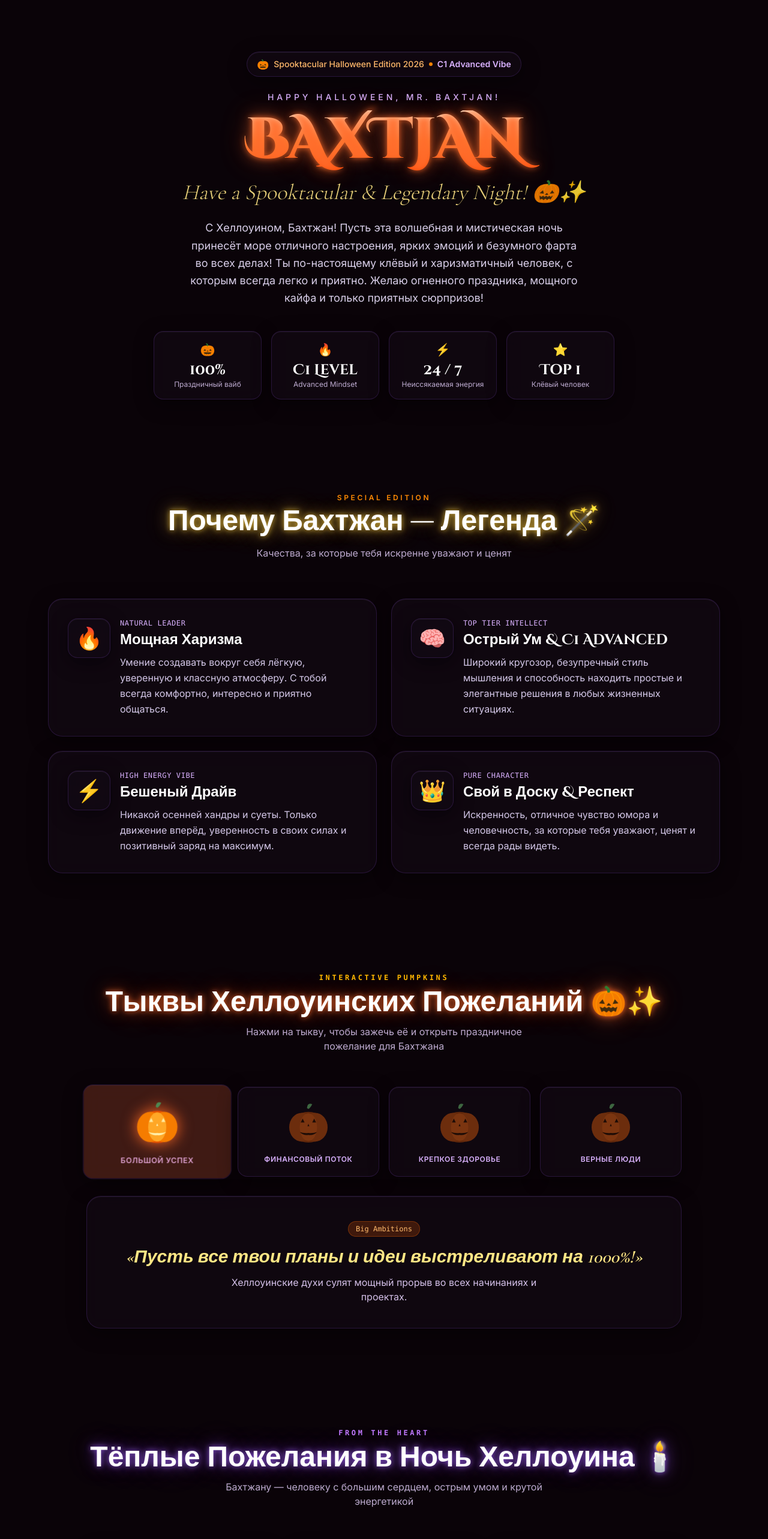
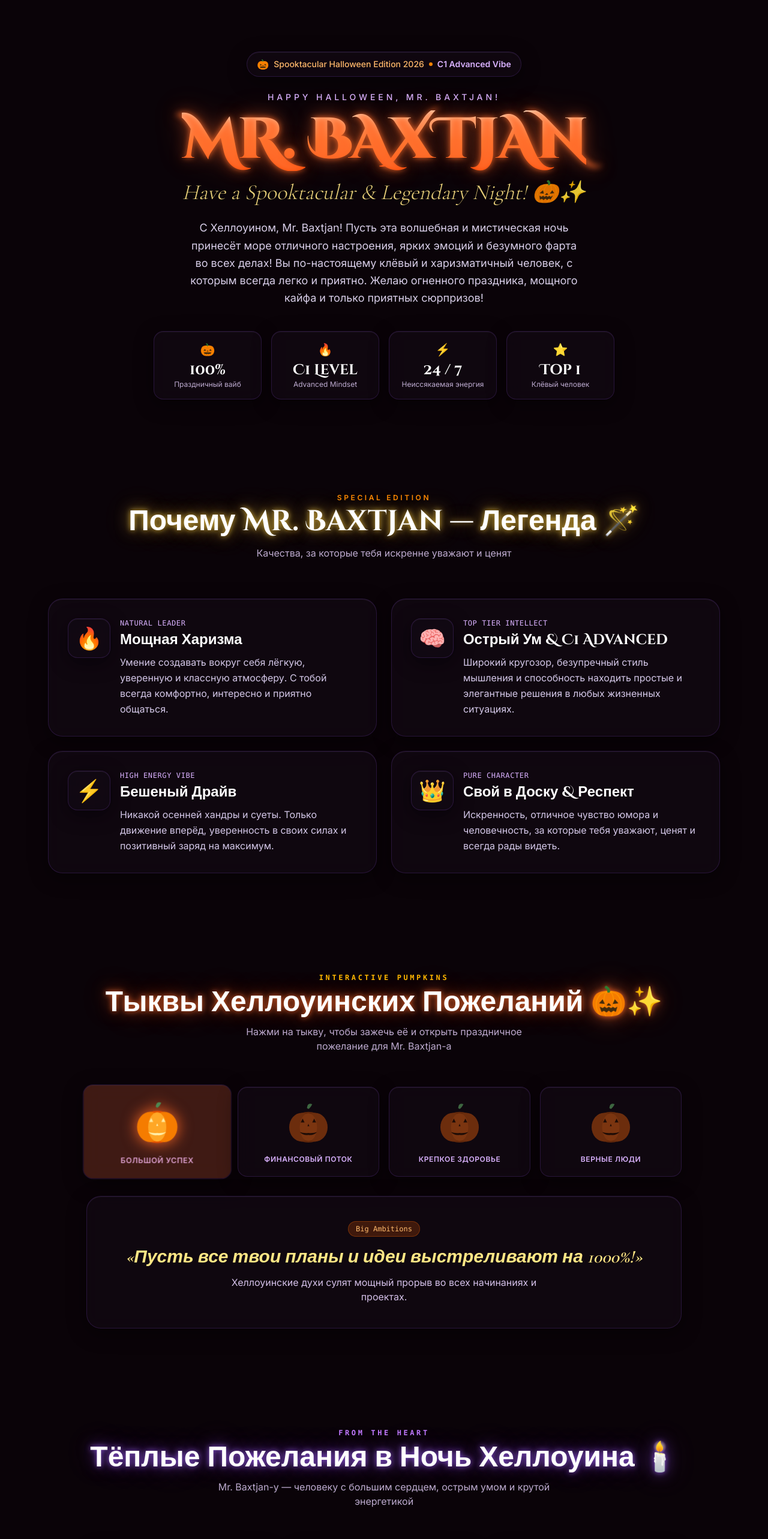
Before and after one commit to jrjrh39899-collab/baxtjan-halloween, a Next.js app: page / in a window 1280 px wide. Shown: the top 2566 px of the page at 60% size. Built offline with nearby package versions, Linux system fonts and the light colour scheme.

Commit message:
Update name to Mr. Baxtjan across all sections

```diff
--- a/components/Closing.tsx
+++ b/components/Closing.tsx
@@ -34,7 +34,7 @@ export default function Closing() {
         </button>
 
         <h3 className="text-3xl sm:text-4xl font-cinzel text-glow-orange text-white font-bold mb-4">
-          Happy Halloween, Baxtjan! 🎃
+          Happy Halloween, Mr. Baxtjan! 🎃
         </h3>
         <p className="text-sm sm:text-base text-purple-200/80 font-cormorant italic max-w-md mx-auto mb-8">
           «Stay legendary, keep shining, and enjoy every single moment!»
--- a/components/GrammarPumpkins.tsx
+++ b/components/GrammarPumpkins.tsx
@@ -51,7 +51,7 @@ export default function GrammarPumpkins() {
           Тыквы Хеллоуинских Пожеланий 🎃✨
         </h2>
         <p className="text-purple-200/80 max-w-lg mx-auto mt-3 text-sm sm:text-base">
-          Нажми на тыкву, чтобы зажечь её и открыть праздничное пожелание для Бахтжана
+          Нажми на тыкву, чтобы зажечь её и открыть праздничное пожелание для Mr. Baxtjan-а
         </p>
       </div>
 
--- a/components/Hero.tsx
+++ b/components/Hero.tsx
@@ -63,7 +63,7 @@ export default function Hero() {
           Happy Halloween, Mr. Baxtjan!
         </h2>
         <h1 className="text-5xl sm:text-7xl md:text-8xl font-black tracking-tight font-cinzel text-glow-orange text-transparent bg-clip-text bg-gradient-to-b from-[#FFF2DE] via-[#FF8A3D] to-[#FF4500] leading-[1.05] mb-4">
-          BAXTJAN
+          MR. BAXTJAN
         </h1>
         <p className="font-cormorant italic text-2xl sm:text-3xl md:text-4xl text-amber-200/90 font-light mb-6">
           Have a Spooktacular & Legendary Night! 🎃✨
@@ -77,8 +77,8 @@ export default function Hero() {
         transition={{ duration: 0.8, delay: 0.3 }}
         className="max-w-2xl mx-auto text-base sm:text-lg text-[#D8CEE8] leading-relaxed mb-10 font-normal px-2"
       >
-        С Хеллоуином, Бахтжан! Пусть эта волшебная и мистическая ночь принесёт море отличного настроения,
-        ярких эмоций и безумного фарта во всех делах! Ты по-настоящему клёвый и харизматичный человек,
+        С Хеллоуином, Mr. Baxtjan! Пусть эта волшебная и мистическая ночь принесёт море отличного настроения,
+        ярких эмоций и безумного фарта во всех делах! Вы по-настоящему клёвый и харизматичный человек,
         с которым всегда легко и приятно. Желаю огненного праздника, мощного кайфа и только приятных сюрпризов!
       </motion.p>
 
--- a/components/Superpowers.tsx
+++ b/components/Superpowers.tsx
@@ -64,7 +64,7 @@ export default function Superpowers() {
           transition={{ delay: 0.1 }}
           className="text-3xl sm:text-4xl md:text-5xl font-cinzel text-glow-gold text-white font-bold"
         >
-          Почему Бахтжан — Легенда 🪄
+          Почему Mr. Baxtjan — Легенда 🪄
         </motion.h2>
         <motion.p
           initial={{ opacity: 0, y: 20 }}
--- a/components/WishesSection.tsx
+++ b/components/WishesSection.tsx
@@ -31,7 +31,7 @@ export default function WishesSection() {
           Тёплые Пожелания в Ночь Хеллоуина 🕯️
         </h2>
         <p className="text-purple-200/80 max-w-xl mx-auto mt-3 text-sm sm:text-base">
-          Бахтжану — человеку с большим сердцем, острым умом и крутой энергетикой
+          Mr. Baxtjan-у — человеку с большим сердцем, острым умом и крутой энергетикой
         </p>
       </div>
 
```
Also changed, not shown: app/layout.tsx (+2 -2 lines).
